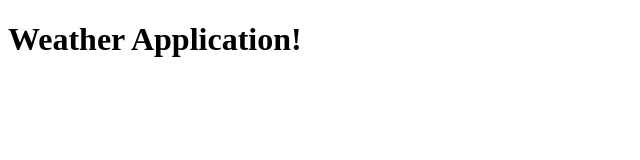
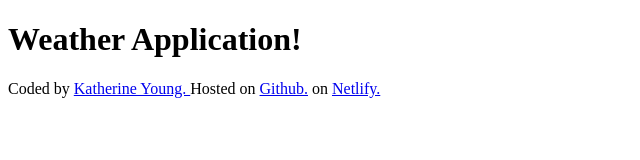
Before and after one commit to Katherine86/weather-application-project, a plain HTML site: page index.html in a window 1280 px wide. Shown: the whole page, without its empty margins (0-640 px from the left). Drawn offline with Linux system fonts and the light colour scheme.

Commit message:
Updated footer links

```diff
--- a/index.html
+++ b/index.html
@@ -7,5 +7,16 @@
   </head>
   <body>
     <h1>Weather Application!</h1>
+    <footer>
+      Coded by
+      <a href="https://github.com/Katherine86"> Katherine Young. </a> Hosted on
+      <a href="https://github.com/Katherine86/weather-application-project">
+        Github.</a
+      >
+      on
+      <a href="https://weather-forecast-application-shecodes.netlify.app/">
+        Netlify.
+      </a>
+    </footer>
   </body>
 </html>
```
